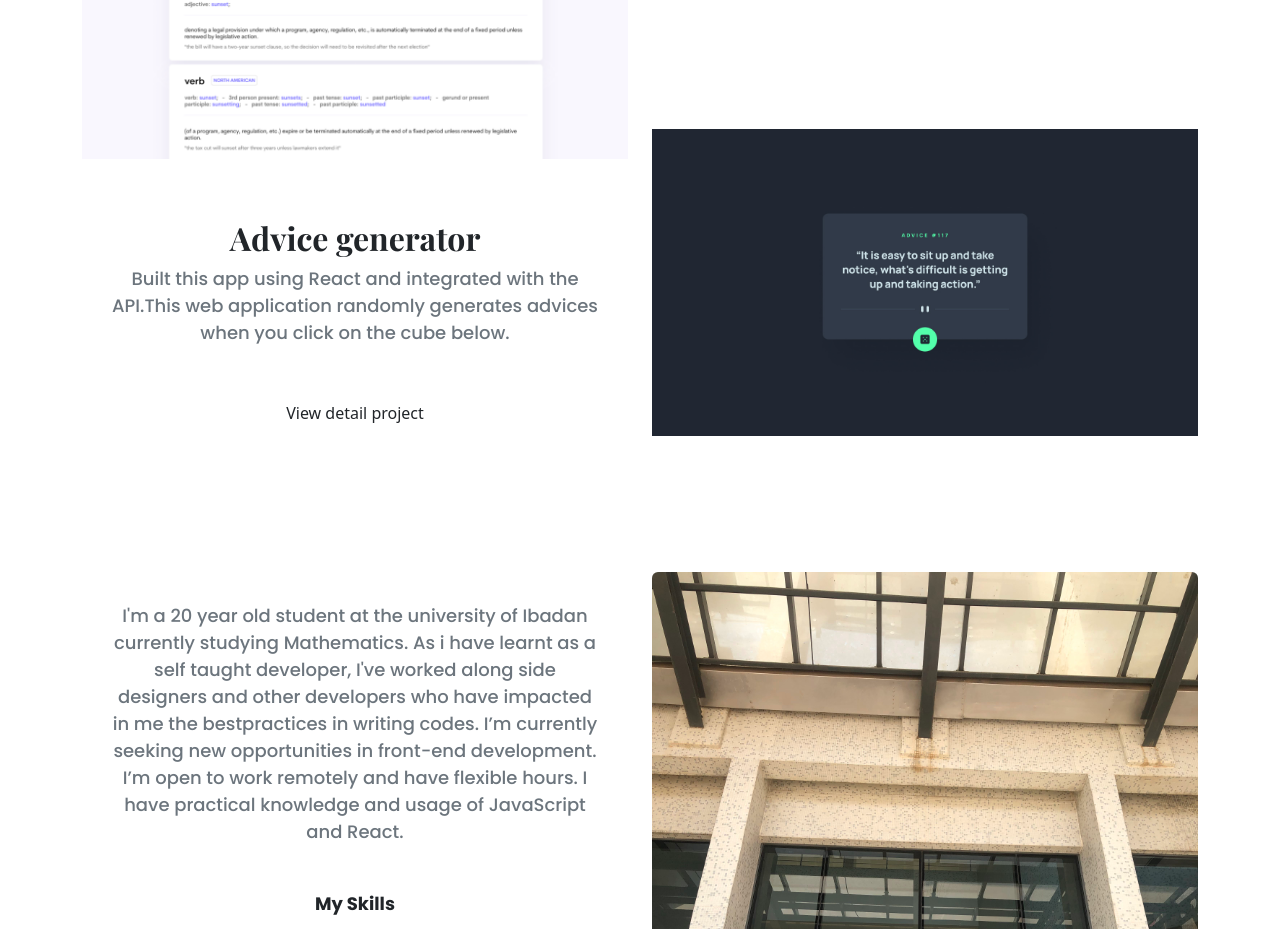
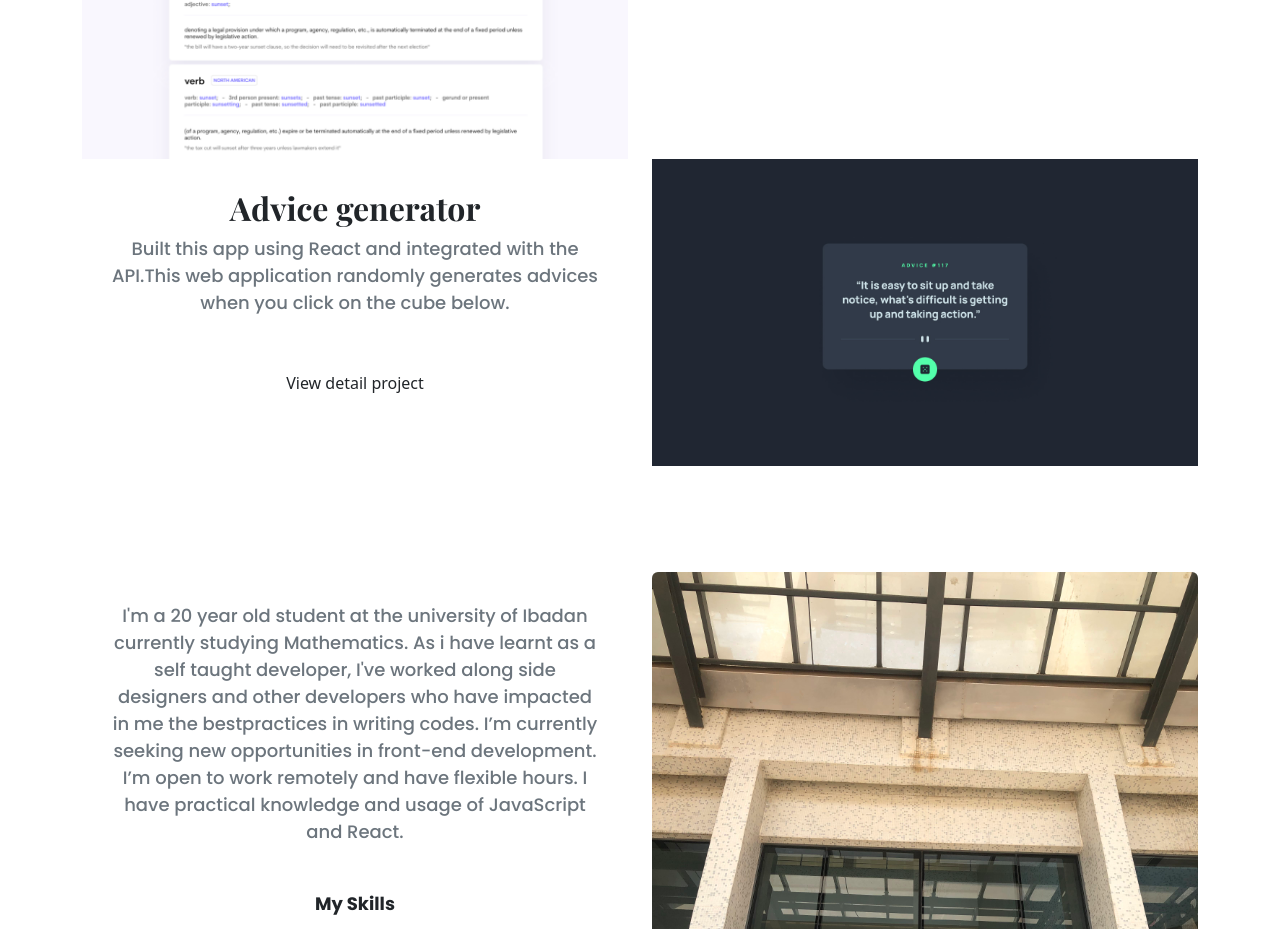
Before and after one commit to Teea-dev/portfolio, a React (Create React App) app: page / in a window 1280 px wide. Shown: the part 2058-2987 px from the top of the page. Built offline with nearby package versions, Linux system fonts and the light colour scheme.

Commit message:
a little change made

```diff
--- a/src/components/Home.jsx
+++ b/src/components/Home.jsx
@@ -282,7 +282,7 @@ intersection && intersection.intersectionRatio < 0.5 ? fadeOut(".fadeIn") : fade
          </div>
          <div className="row">
            <div className="col">
-             <div className="project">
+             <div ref={adviceRef}  className=" advice project">
                <h2 className="advice">Advice generator</h2>
                <p className="mb-5 text-muted">
                  Built this app using React and integrated with the API.This web
@@ -299,7 +299,7 @@ intersection && intersection.intersectionRatio < 0.5 ? fadeOut(".fadeIn") : fade
              </div>
            </div>
 
-           <div ref={adviceRef} className="advice col d-none d-lg-block">
+           <div className=" col d-none d-lg-block">
              <img src={Advice} alt="advice app" className="img-fluid" />
            </div>
          </div>
```
